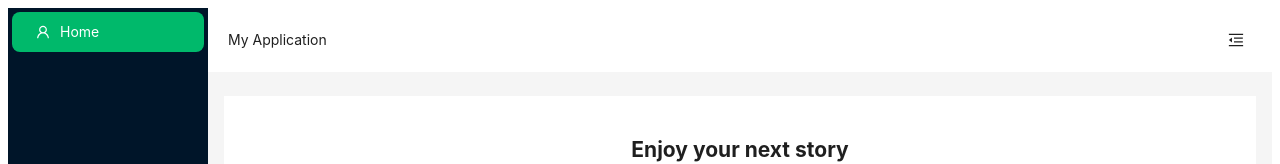
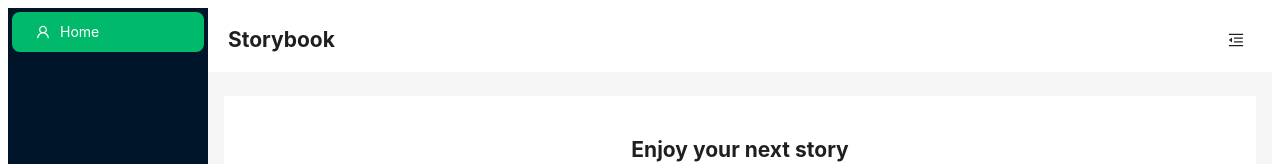
Before and after one commit to HarrisHamid/HackPrinceton, a React (Create React App) app: page / in a window 1280 px wide. Shown: the top 164 px of the page. Built offline with nearby package versions, Linux system fonts and the light colour scheme.

Commit message:
feat: Changed title in Navbar

```diff
--- a/src/components/Navbar.js
+++ b/src/components/Navbar.js
@@ -7,7 +7,9 @@ const { Header } = Layout;
 const Navbar = ({ isSidebarCollapsed, toggleSidebar }) => {
   return (
     <Header style={{ padding: 0, background: '#fff', display: 'flex', alignItems: 'center', justifyContent: 'space-between' }}>
-      <div style={{ marginLeft: '20px' }}>My Application</div>
+      <div style={{ marginLeft: '20px' }}>
+        <h2>Storybook</h2>
+      </div>
       <Button
         type="text"
         icon={isSidebarCollapsed ? <MenuUnfoldOutlined /> : <MenuFoldOutlined />}
```
